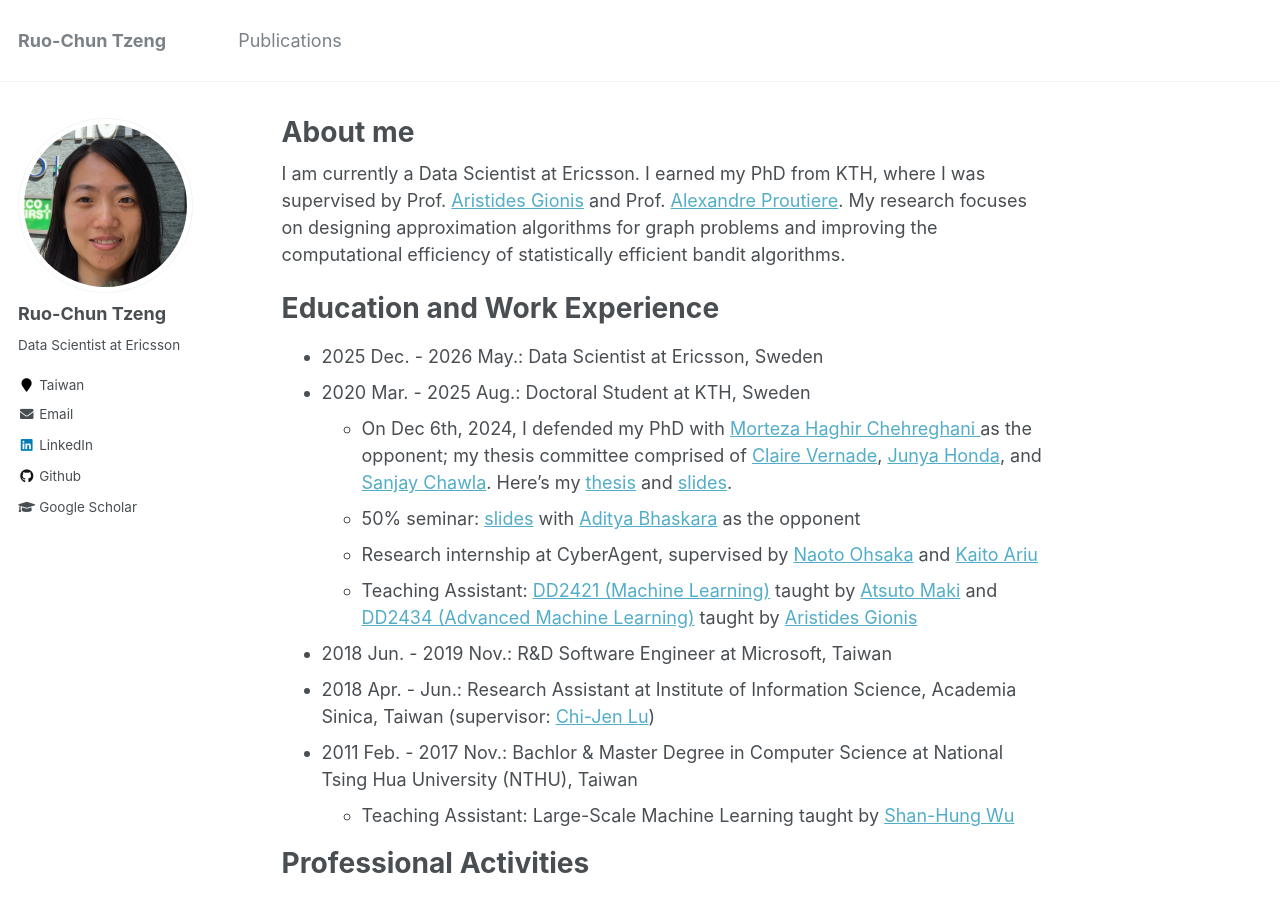
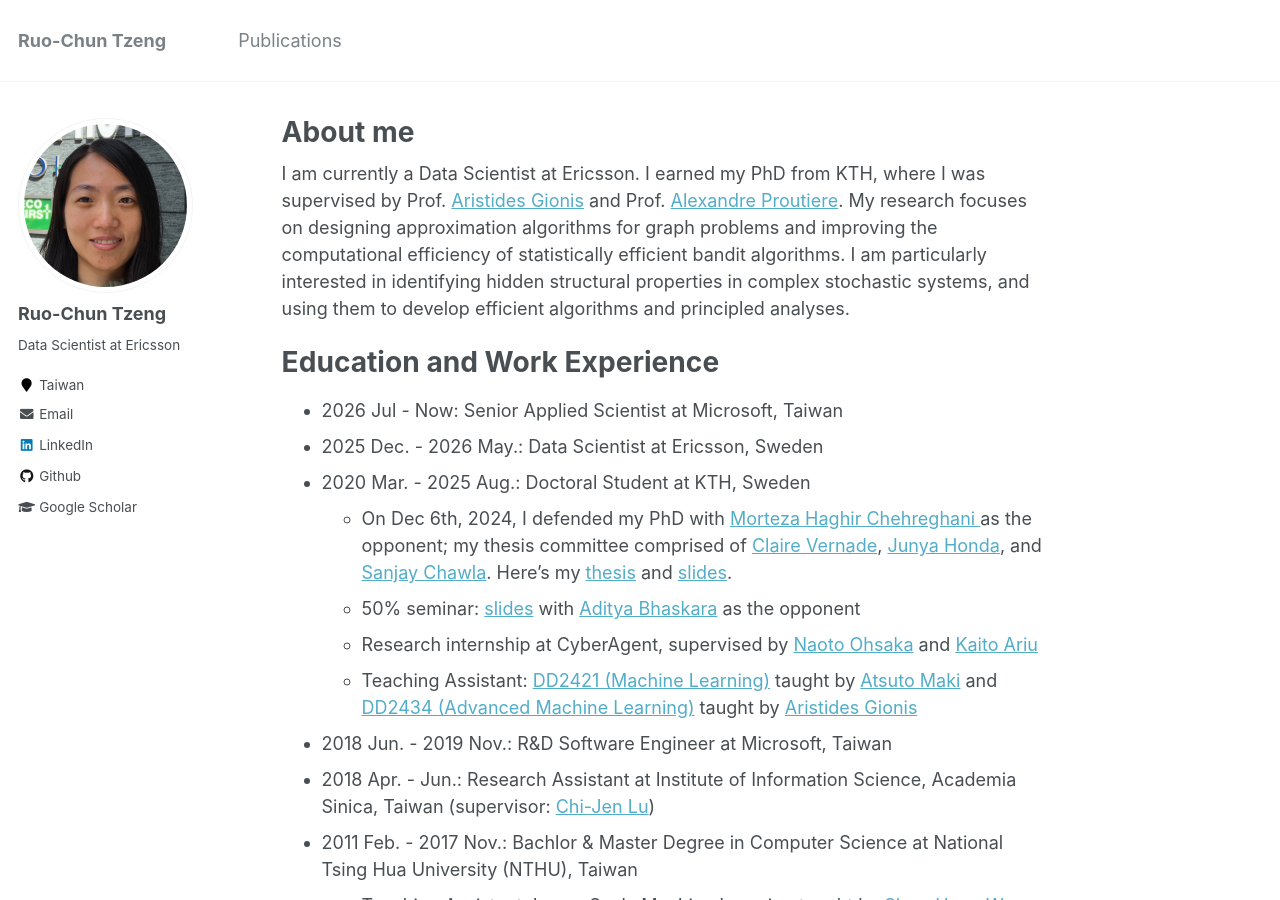
Before and after one commit to rctzeng/rctzeng.github.io, a Jekyll site: the page built from _pages/about.md, in a window 1280 px wide and 900 px high. Built offline with Jekyll 4.4.1, drawn with Linux system fonts in a browser that asks for light colours.

Commit message:
Update about.md

```diff
--- a/_pages/about.md
+++ b/_pages/about.md
@@ -9,10 +9,11 @@ redirect_from:
 ---
 I am currently a Data Scientist at Ericsson.
 I earned my PhD from KTH, where I was supervised by Prof. [Aristides Gionis](https://scholar.google.com/citations?user=11JgipcAAAAJ) and Prof. [Alexandre Proutiere](https://scholar.google.com/citations?user=g5sya5cAAAAJ).
-My research focuses on designing approximation algorithms for graph problems and improving the computational efficiency of statistically efficient bandit algorithms.
+My research focuses on designing approximation algorithms for graph problems and improving the computational efficiency of statistically efficient bandit algorithms. I am particularly interested in identifying hidden structural properties in complex stochastic systems, and using them to develop efficient algorithms and principled analyses.
 
 Education and Work Experience
 ======
+* 2026 Jul - Now: Senior Applied Scientist at Microsoft, Taiwan
 * 2025 Dec. - 2026 May.: Data Scientist at Ericsson, Sweden
 * 2020 Mar. - 2025 Aug.: Doctoral Student at KTH, Sweden
   * On Dec 6th, 2024, I defended my PhD with [Morteza Haghir Chehreghani
```
